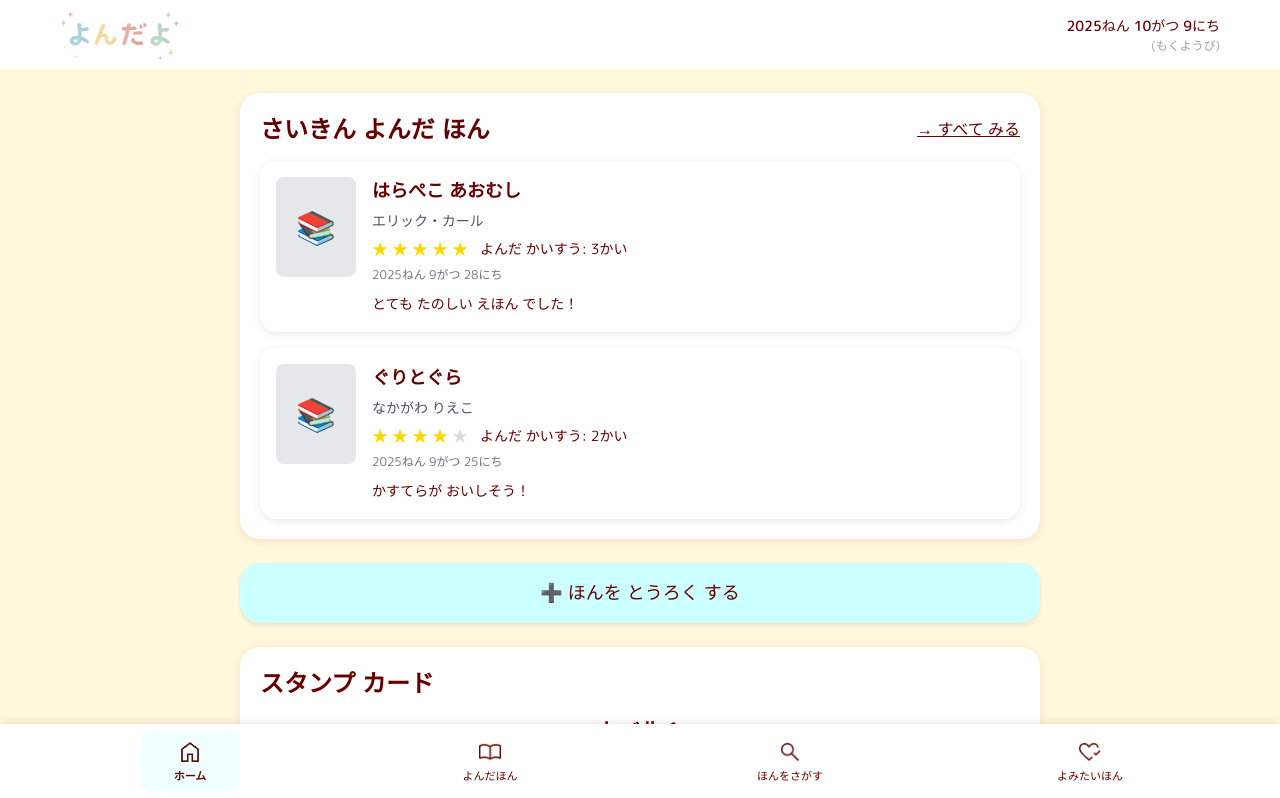
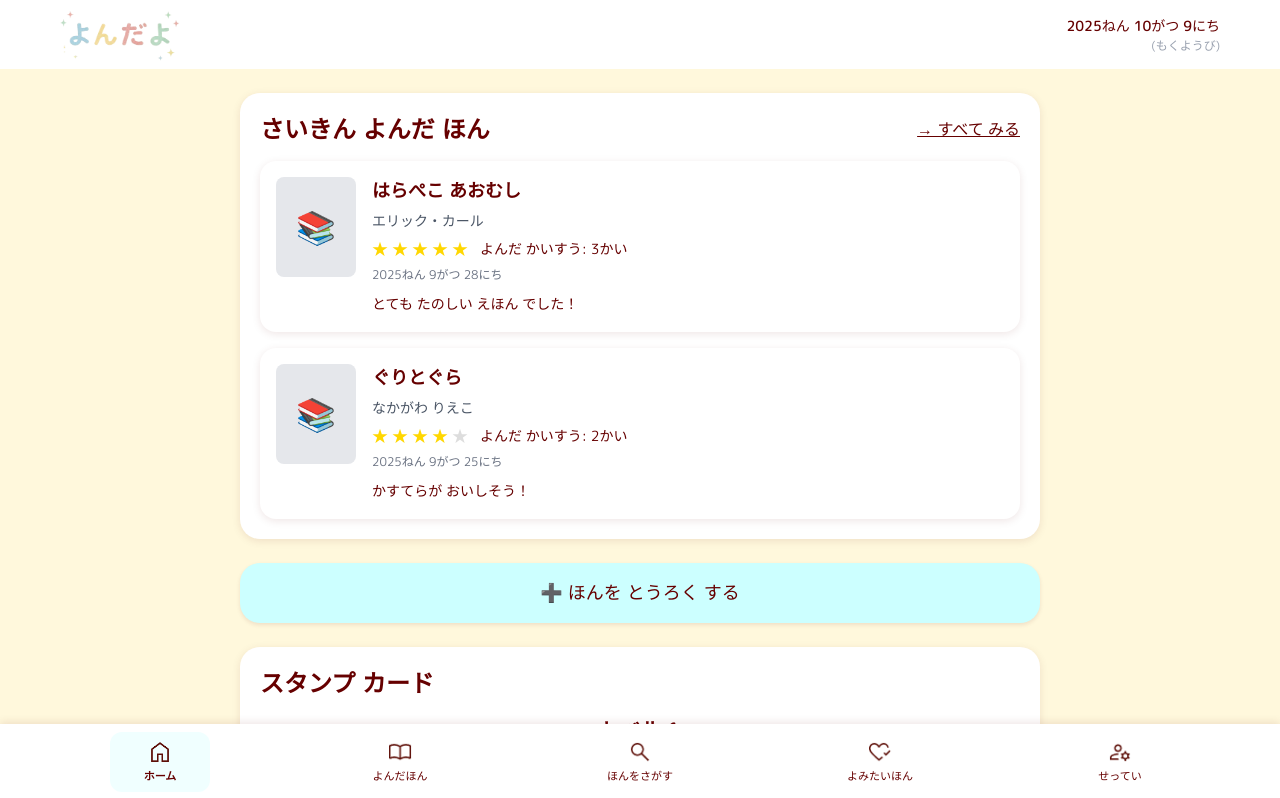
Before and after one commit to rasa-sa06/yondayo, a Next.js app: page / in a window 1280 px wide. Shown: the top 798 px of the page. Built offline with nearby package versions, Linux system fonts and the light colour scheme.

Commit message:
fix:Add icon-settings to MenuBar.tsx

```diff
--- a/src/components/MenuBar.tsx
+++ b/src/components/MenuBar.tsx
@@ -1,4 +1,3 @@
-// components/MenuBar.tsx
 "use client";
 
 import Link from "next/link";
@@ -13,6 +12,7 @@ export function MenuBar() {
         { id: "read", path: "/read", icon: "/icon-read.png", label: "よんだほん" },
         { id: "search", path: "/search", icon: "/icon-search.png", label: "ほんをさがす" },
         { id: "wishlist", path: "/wishlist", icon: "/icon-wishlist.png", label: "よみたいほん" },
+        { id: "settings", path: "/settings", icon: "/icon-settings.png", label: "せってい" },
     ];
 
     return (
@@ -23,17 +23,10 @@ export function MenuBar() {
                         key={item.id}
                         href={item.path}
                         className={`flex-1 flex flex-col items-center gap-1 px-2 py-2 max-w-[100px] font-mplus rounded-xl transition-all ${pathname === item.path
-                                ? "bg-cyan/30 font-bold"
-                                : "bg-transparent font-normal hover:bg-cyan/20"
+                            ? "bg-cyan/30 font-bold"
+                            : "bg-transparent font-normal hover:bg-cyan/20"
                             }`}
                     >
-                        {/* <span
-                            className={`text-2xl transition-transform ${
-                                pathname === item.id ? "scale-120" : "scale-100"
-                            }`}
-                        >
-                            {item.icon}
-                        </span> */}
 
                         <Image
                             src={item.icon}
```
Also changed, not shown: public/icon-settings.png (added).
